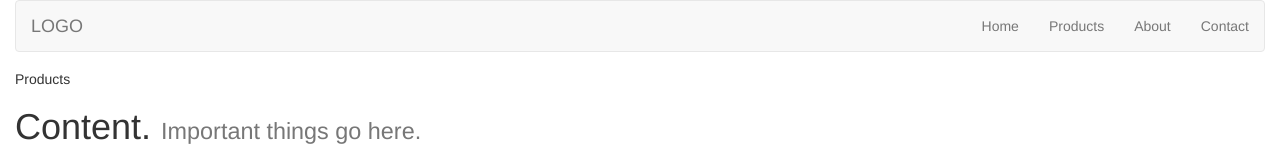
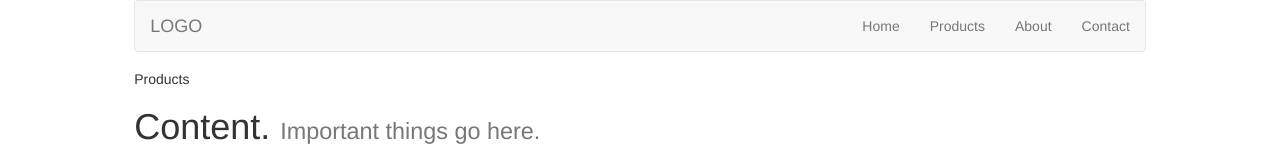
Before and after one commit to jontejada/bootstrap_mockups_d4, a plain HTML site: page mock2.html in a window 1280 px wide. Shown: the top 164 px of the page. Drawn offline with nearby package versions, Linux system fonts and the light colour scheme.

Commit message:
finished second and fixed width of first

```diff
--- a/mock2.html
+++ b/mock2.html
@@ -19,6 +19,8 @@
   </head>
   <body>
     <div class="container-fluid">
+        <div class="col-md-1"></div>
+        <div class="col-md-10">
             <nav class="navbar navbar-default" role="navigation">
                 <div class="container-fluid">
                     <div class="navbar-header">
@@ -87,6 +89,7 @@
                 <h4 class="text-center"><small>Copyright 2015 Learn Bootstrap. All rights reserved.</small></h4>
             </div>
         </div>
+    </div>
 
 
 
```
Also changed, not shown: mock1.html (+4 -1 lines). Lines whose indentation alone changed are shown as unchanged.
